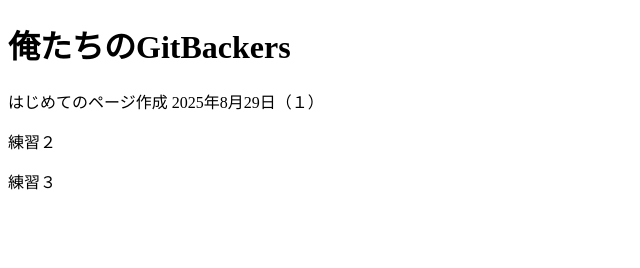
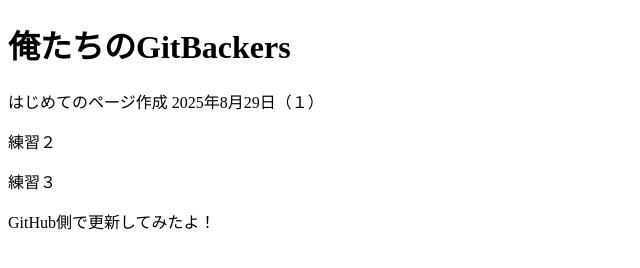
Before and after one commit to ibmse/Practice01, a plain HTML site: page index.html in a window 1280 px wide. Shown: the whole page, without its empty margins (0-640 px from the left). Drawn offline with Linux system fonts and the light colour scheme.

Commit message:
Update index.html
GitHub側で追加してみた！

```diff
--- a/index.html
+++ b/index.html
@@ -10,5 +10,6 @@
     <p>はじめてのページ作成 2025年8月29日（１）</p>
     <p>練習２</p>
     <p>練習３</p>
+    <p>GitHub側で更新してみたよ！</p>
 </body>
 </html>
```
